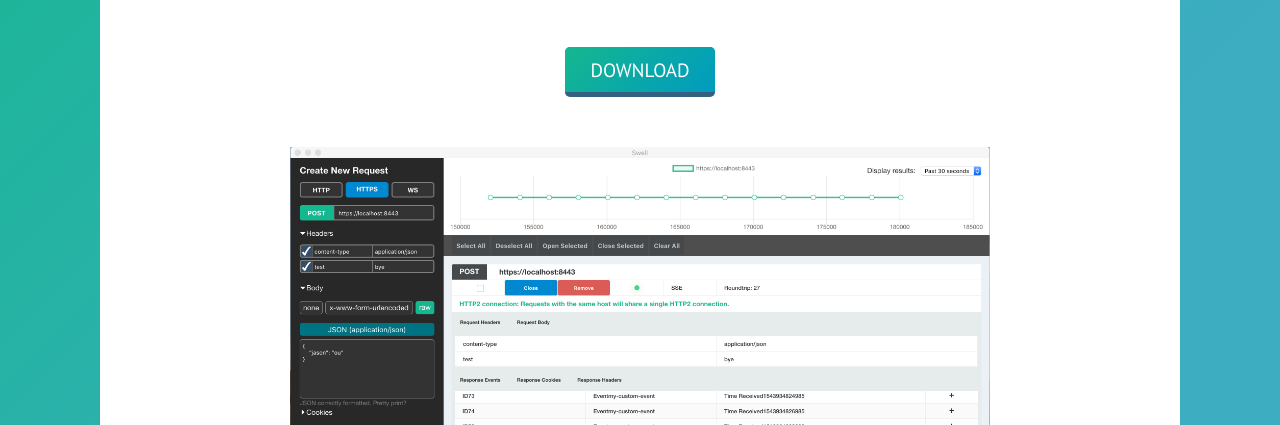
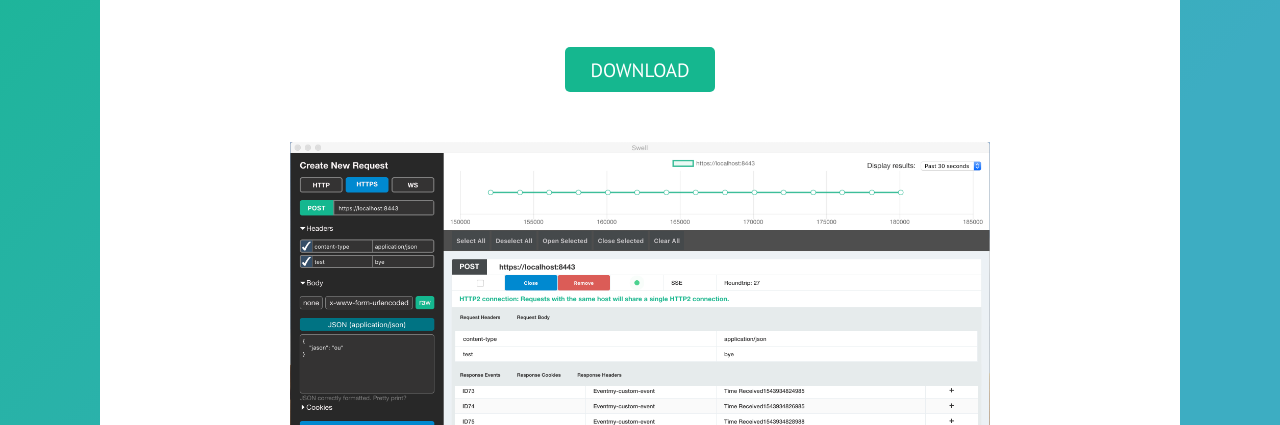
Before and after one commit to getswell/swell-splash, a React app: page / in a window 1280 px wide. In both pictures the pointer is over the link "DOWNLOAD". Shown: the part 375-800 px from the top of the page. Built offline with nearby package versions, Linux system fonts and the light colour scheme.

Commit message:
HOVER STATE UPDATE

```diff
--- a/src/styles/App.css
+++ b/src/styles/App.css
@@ -131,9 +131,7 @@ body {
   font-size: 1em;
   color: white;
   text-align: center;
-  transition: 1s;
   border-radius: 5px;
-  /* display: inline-block; */
   display: block;
   width: 150px;
   margin: auto;
@@ -141,6 +139,5 @@ body {
 }
 
 #download-btn:hover {
-  background-color: #51a1b7;
-  border-bottom: 5px solid #346181;
+  background: #15b78f!important;
 }
```
